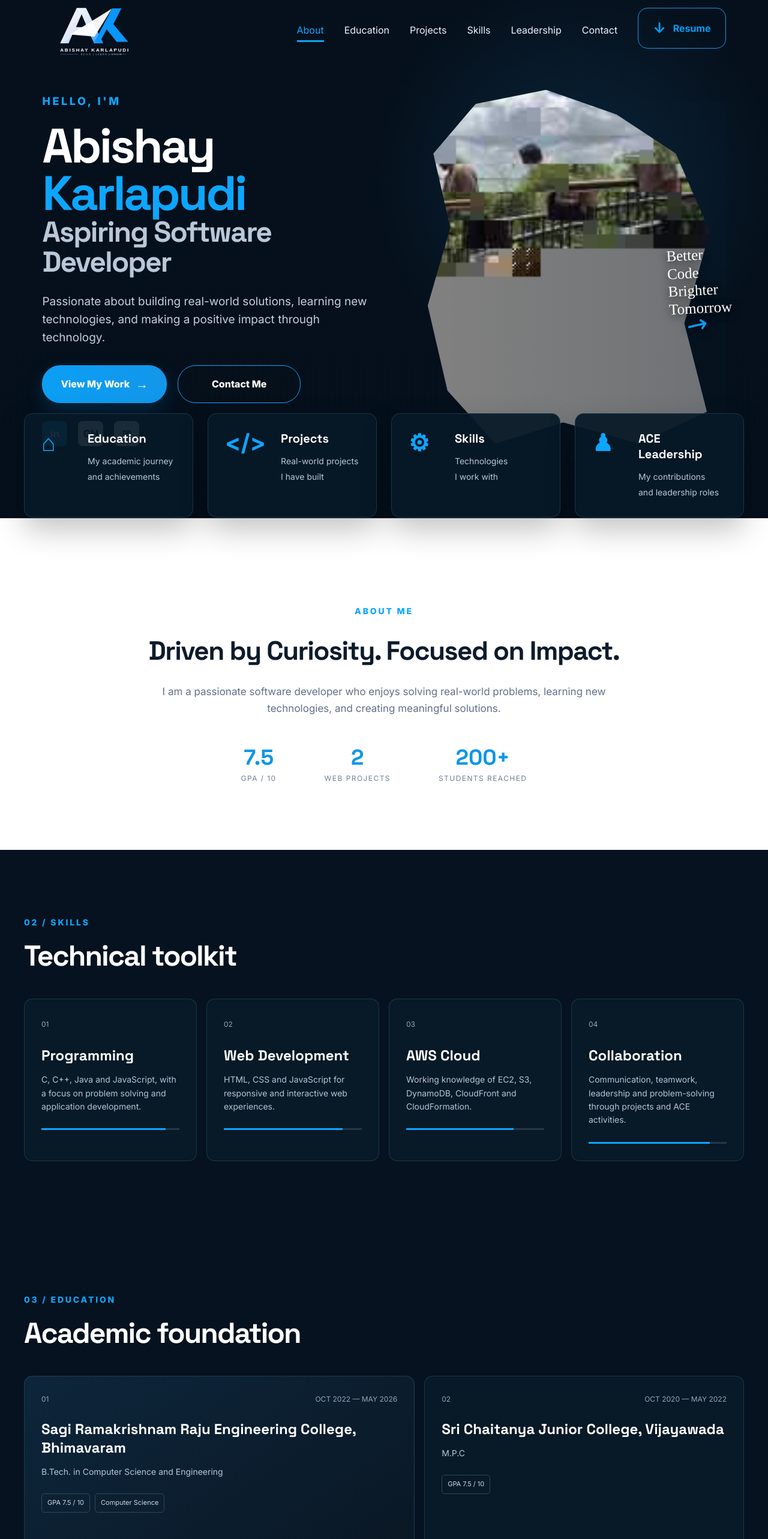
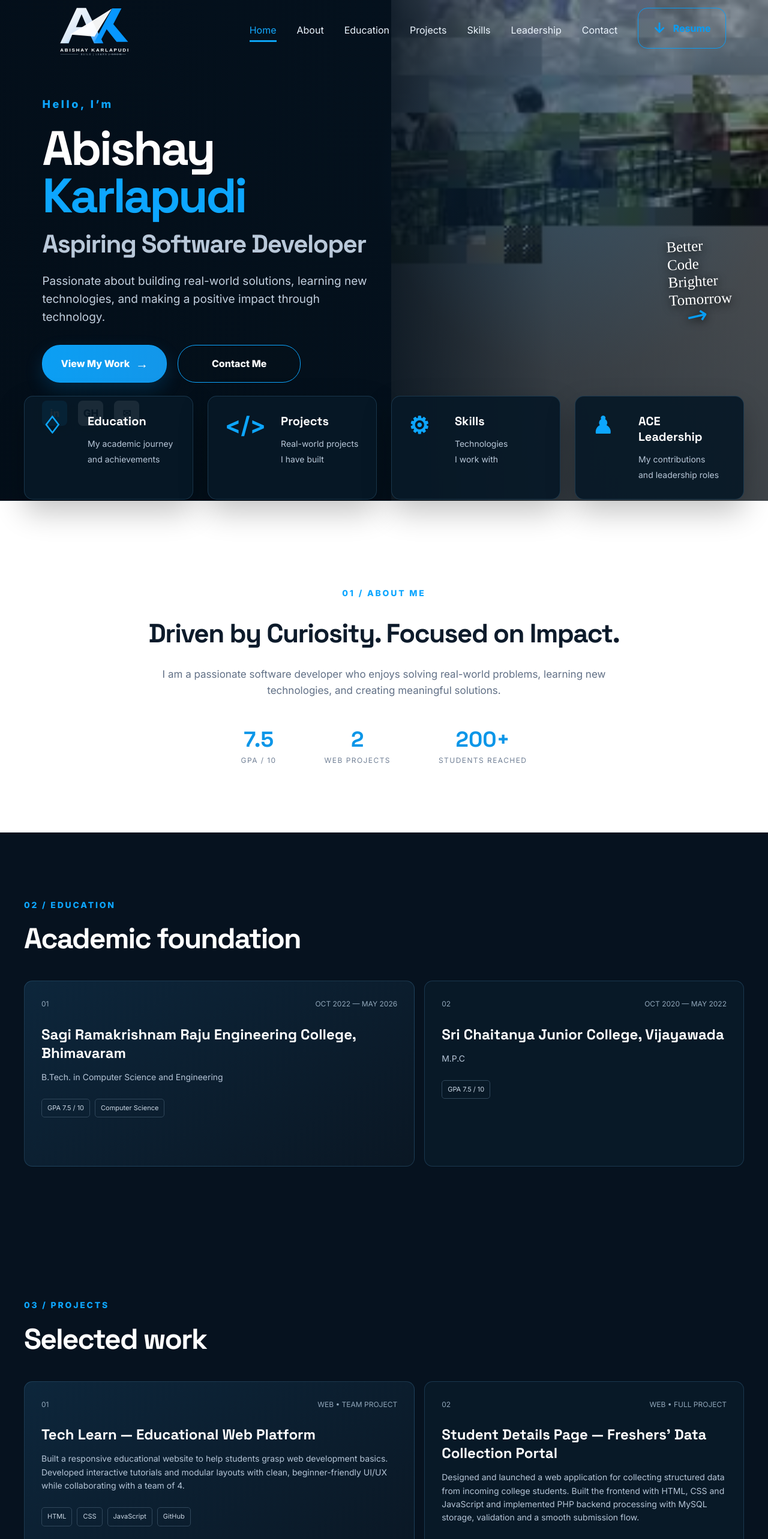
Before and after one commit to Abishaykarlapudi/abishay-karlapudi-portfolio, a React (Vite) app in the folder client/: page / in a window 1280 px wide. Shown: the top 2566 px of the page at 60% size. Built offline with nearby package versions, Linux system fonts and the light colour scheme.

Commit message:
Redesign portfolio to match reference

```diff
--- a/client/src/main.jsx
+++ b/client/src/main.jsx
@@ -8,6 +8,8 @@ const skills = [
   ['03', 'AWS Cloud', 'Working knowledge of EC2, S3, DynamoDB, CloudFront and CloudFormation.', '78%'],
   ['04', 'Collaboration', 'Communication, teamwork, leadership and problem-solving through projects and ACE activities.', '88%']
 ];
+
+const Icon = ({ children }) => <span className="feature-icon" aria-hidden="true">{children}</span>;
 
 const socialLinks = [
   ['in', 'LinkedIn', 'https://www.linkedin.com/'],
@@ -24,10 +26,12 @@ function App() {
     setStatus('Sending...');
     try {
       const r = await fetch(`${import.meta.env.VITE_API_URL || ''}/api/contact`, {
-        method: 'POST', headers: { 'Content-Type': 'application/json' }, body: JSON.stringify(form)
+        method: 'POST',
+        headers: { 'Content-Type': 'application/json' },
+        body: JSON.stringify(form)
       });
       const d = await r.json();
-      if (!r.ok) throw Error(d.error);
+      if (!r.ok) throw Error(d.error || 'Unable to send message.');
       setStatus(d.message);
       setForm({ name: '', email: '', subject: '', message: '' });
     } catch (err) {
@@ -35,55 +39,102 @@ function App() {
     }
   };
 
-  return <>
+  return <div className="site-shell">
     <header className="nav">
-      <a className="brand" href="#home" aria-label="Abishay Karlapudi home"><img src="/ak-logo.svg" alt="AK Abishay Karlapudi logo" /></a>
-      <nav>{['about', 'education', 'projects', 'skills', 'leadership', 'contact'].map(x => <a key={x} href={'#' + x}>{x[0].toUpperCase() + x.slice(1)}</a>)}</nav>
-      <a className="resume-btn" href="#contact"><span>↓</span> Resume</a>
+      <a className="brand" href="#home" aria-label="Abishay Karlapudi home">
+        <img src="/ak-logo.svg" alt="AK Abishay Karlapudi logo" />
+      </a>
+      <nav aria-label="Primary navigation">
+        {['home', 'about', 'education', 'projects', 'skills', 'leadership', 'contact'].map(x =>
+          <a key={x} href={'#' + x} className={x === 'home' ? 'active' : ''}>{x[0].toUpperCase() + x.slice(1)}</a>
+        )}
+      </nav>
+      <a className="resume-btn" href="#contact"><span className="download-icon">↓</span> Resume</a>
     </header>
 
     <main>
-      <section id="home" className="hero section">
+      <section id="home" className="hero">
         <div className="hero-copy">
-          <p className="eyebrow">HELLO, I'M</p>
+          <p className="eyebrow hero-eyebrow">Hello, I’m</p>
           <h1>Abishay <span>Karlapudi</span></h1>
           <h2>Aspiring Software Developer</h2>
           <p className="lead">Passionate about building real-world solutions, learning new technologies, and making a positive impact through technology.</p>
-          <div className="actions"><a className="btn primary" href="#projects">View My Work <b>→</b></a><a className="btn secondary" href="#contact">Contact Me</a></div>
-          <div className="socials">{socialLinks.map(([icon, label, href]) => <a key={label} href={href} target={href.startsWith('http') ? '_blank' : undefined} rel="noreferrer" aria-label={label}>{icon}</a>)}</div>
+          <div className="actions">
+            <a className="btn primary" href="#projects">View My Work <b>→</b></a>
+            <a className="btn secondary" href="#contact">Contact Me</a>
+          </div>
+          <div className="socials">
+            {socialLinks.map(([icon, label, href]) => <a key={label} href={href} target={href.startsWith('http') ? '_blank' : undefined} rel="noreferrer" aria-label={label}>{icon}</a>)}
+          </div>
         </div>
-        <div className="hero-visual">
-          <div className="photo-wrap"><img src="/profile-photo.svg" alt="Abishay by a scenic waterfront" /></div>
-          <div className="brush" />
-          <div className="slogan">Better<br/>Code<br/>Brighter<br/>Tomorrow<span>↗</span></div>
+
+        <div className="hero-visual" aria-label="Profile image">
+          <div className="paint-frame"><img src="/profile-photo.svg" alt="Abishay by a scenic waterfront" /></div>
+          <div className="paint-edge edge-one" />
+          <div className="paint-edge edge-two" />
+          <div className="slogan">Better<br />Code<br />Brighter<br />Tomorrow<span>↗</span></div>
         </div>
       </section>
 
-      <section className="feature-strip">
-        <a href="#education"><span className="feature-icon">⌂</span><div><b>Education</b><small>My academic journey<br/>and achievements</small></div></a>
-        <a href="#projects"><span className="feature-icon">&lt;/&gt;</span><div><b>Projects</b><small>Real-world projects<br/>I have built</small></div></a>
-        <a href="#skills"><span className="feature-icon">⚙</span><div><b>Skills</b><small>Technologies<br/>I work with</small></div></a>
-        <a href="#leadership"><span className="feature-icon">♟</span><div><b>ACE Leadership</b><small>My contributions<br/>and leadership roles</small></div></a>
+      <section className="feature-strip" aria-label="Portfolio highlights">
+        <a href="#education"><Icon>♢</Icon><div><b>Education</b><small>My academic journey<br />and achievements</small></div></a>
+        <a href="#projects"><Icon>&lt;/&gt;</Icon><div><b>Projects</b><small>Real-world projects<br />I have built</small></div></a>
+        <a href="#skills"><Icon>⚙</Icon><div><b>Skills</b><small>Technologies<br />I work with</small></div></a>
+        <a href="#leadership"><Icon>♟</Icon><div><b>ACE Leadership</b><small>My contributions<br />and leadership roles</small></div></a>
       </section>
 
       <section id="about" className="section about-section">
-        <p className="eyebrow center">ABOUT ME</p><h2 className="center-heading">Driven by Curiosity. Focused on Impact.</h2>
+        <p className="eyebrow center">01 / ABOUT ME</p>
+        <h2 className="center-heading">Driven by Curiosity. Focused on Impact.</h2>
         <p className="about-intro">I am a passionate software developer who enjoys solving real-world problems, learning new technologies, and creating meaningful solutions.</p>
-        <div className="about-grid"><div><b>7.5</b><span>GPA / 10</span></div><div><b>2</b><span>Web Projects</span></div><div><b>200+</b><span>Students Reached</span></div></div>
+        <div className="about-grid">
+          <div><b>7.5</b><span>GPA / 10</span></div>
+          <div><b>2</b><span>Web Projects</span></div>
+          <div><b>200+</b><span>Students Reached</span></div>
+        </div>
       </section>
 
-      <section id="skills" className="section"><p className="eyebrow">02 / SKILLS</p><h2>Technical toolkit</h2><div className="skill-grid">{skills.map(s => <article key={s[0]}><span>{s[0]}</span><h3>{s[1]}</h3><p>{s[2]}</p><div className="bar"><i style={{ width: s[3] }} /></div></article>)}</div></section>
+      <section id="education" className="section">
+        <p className="eyebrow">02 / EDUCATION</p>
+        <h2>Academic foundation</h2>
+        <div className="projects">
+          <article className="project featured"><div className="project-top"><span>01</span><span>OCT 2022 — MAY 2026</span></div><h3>Sagi Ramakrishnam Raju Engineering College, Bhimavaram</h3><p>B.Tech. in Computer Science and Engineering</p><div className="tags"><span>GPA 7.5 / 10</span><span>Computer Science</span></div></article>
+          <article className="project"><div className="project-top"><span>02</span><span>OCT 2020 — MAY 2022</span></div><h3>Sri Chaitanya Junior College, Vijayawada</h3><p>M.P.C</p><div className="tags"><span>GPA 7.5 / 10</span></div></article>
+        </div>
+      </section>
 
-      <section id="education" className="section"><p className="eyebrow">03 / EDUCATION</p><h2>Academic foundation</h2><div className="projects"><article className="project featured"><div className="project-top"><span>01</span><span>OCT 2022 — MAY 2026</span></div><h3>Sagi Ramakrishnam Raju Engineering College, Bhimavaram</h3><p>B.Tech. in Computer Science and Engineering</p><div className="tags"><span>GPA 7.5 / 10</span><span>Computer Science</span></div></article><article className="project"><div className="project-top"><span>02</span><span>OCT 2020 — MAY 2022</span></div><h3>Sri Chaitanya Junior College, Vijayawada</h3><p>M.P.C</p><div className="tags"><span>GPA 7.5 / 10</span></div></article></div></section>
+      <section id="projects" className="section">
+        <p className="eyebrow">03 / PROJECTS</p>
+        <h2>Selected work</h2>
+        <div className="projects">
+          <article className="project featured"><div className="project-top"><span>01</span><span>WEB • TEAM PROJECT</span></div><h3>Tech Learn — Educational Web Platform</h3><p>Built a responsive educational website to help students grasp web development basics. Developed interactive tutorials and modular layouts with clean, beginner-friendly UI/UX while collaborating with a team of 4.</p><div className="tags"><span>HTML</span><span>CSS</span><span>JavaScript</span><span>GitHub</span></div></article>
+          <article className="project"><div className="project-top"><span>02</span><span>WEB • FULL PROJECT</span></div><h3>Student Details Page — Freshers’ Data Collection Portal</h3><p>Designed and launched a web application for collecting structured data from incoming college students. Built the frontend with HTML, CSS and JavaScript and implemented PHP backend processing with MySQL storage, validation and a smooth submission flow.</p><div className="tags"><span>HTML</span><span>CSS</span><span>JavaScript</span><span>PHP</span><span>MySQL</span></div></article>
+        </div>
+      </section>
 
-      <section id="projects" className="section"><p className="eyebrow">04 / PROJECTS</p><h2>Selected work</h2><div className="projects"><article className="project featured"><div className="project-top"><span>01</span><span>WEB • TEAM PROJECT</span></div><h3>Tech Learn — Educational Web Platform</h3><p>Built a responsive educational website to help students grasp web development basics. Developed interactive tutorials and modular layouts with clean, beginner-friendly UI/UX while collaborating with a team of 4.</p><div className="tags"><span>HTML</span><span>CSS</span><span>JavaScript</span><span>GitHub</span></div></article><article className="project"><div className="project-top"><span>02</span><span>WEB • FULL PROJECT</span></div><h3>Student Details Page — Freshers’ Data Collection Portal</h3><p>Designed and launched a web application for collecting structured data from incoming college students. Built the frontend with HTML, CSS and JavaScript and implemented PHP backend processing with MySQL storage, validation and a smooth submission flow.</p><div className="tags"><span>HTML</span><span>CSS</span><span>JavaScript</span><span>PHP</span><span>MySQL</span></div></article></div></section>
+      <section id="skills" className="section">
+        <p className="eyebrow">04 / SKILLS</p>
+        <h2>Technical toolkit</h2>
+        <div className="skill-grid">{skills.map(s => <article key={s[0]}><span className="number">{s[0]}</span><h3>{s[1]}</h3><p>{s[2]}</p><div className="bar"><i style={{ width: s[3] }} /></div></article>)}</div>
+      </section>
 
-      <section id="leadership" className="section"><p className="eyebrow">05 / LEADERSHIP</p><h2>Leadership & responsibility</h2><div className="cert-list"><div><b>Senior Body Member — Association of Computer Engineers (ACE)</b><span>June 2025 — Present · Leading and mentoring junior members, organizing technical events and workshops, and coordinating strategic planning.</span></div><div><b>Executive Body Member — ACE</b><span>June 2024 — March 2025 · Co-organized 4+ tech events and coding workshops for 200+ students and coordinated logistics with a 24-member team.</span></div></div></section>
+      <section id="leadership" className="section">
+        <p className="eyebrow">05 / LEADERSHIP</p>
+        <h2>Leadership & responsibility</h2>
+        <div className="cert-list">
+          <div><b>Senior Body Member — Association of Computer Engineers (ACE)</b><span>June 2025 — Present · Leading and mentoring junior members, organizing technical events and workshops, and coordinating strategic planning.</span></div>
+          <div><b>Executive Body Member — ACE</b><span>June 2024 — March 2025 · Co-organized 4+ tech events and coding workshops for 200+ students and coordinated logistics with a 24-member team.</span></div>
+        </div>
+      </section>
 
-      <section id="contact" className="section contact"><div><p className="eyebrow">06 / CONTACT</p><h2>Have a project or opportunity?</h2><p>I'm open to opportunities where I can apply Java, problem solving and full-stack development skills.</p><div className="contact-info"><span>✉ <a href="mailto:kabishay1@gmail.com">kabishay1@gmail.com</a></span><span>☎ <a href="tel:+918309617699">+91 8309617699</a></span><span>📍 Andhra Pradesh, India</span></div></div><form onSubmit={submit}><div className="row"><label>Name<input value={form.name} onChange={e => setForm({ ...form, name: e.target.value })} required /></label><label>Email<input type="email" value={form.email} onChange={e => setForm({ ...form, email: e.target.value })} required /></label></div><label>Subject<input value={form.subject} onChange={e => setForm({ ...form, subject: e.target.value })} required /></label><label>Message<textarea rows="5" value={form.message} onChange={e => setForm({ ...form, message: e.target.value })} required /></label><button className="btn primary" type="submit">Send message ↗</button>{status && <p className="success">{status}</p>}</form></section>
+      <section id="contact" className="section contact">
+        <div><p className="eyebrow">06 / CONTACT</p><h2>Have a project or opportunity?</h2><p>I’m open to opportunities where I can apply Java, problem solving and full-stack development skills.</p><div className="contact-info"><span>✉ <a href="mailto:kabishay1@gmail.com">kabishay1@gmail.com</a></span><span>☎ <a href="tel:+918309617699">+91 8309617699</a></span><span>📍 Andhra Pradesh, India</span></div></div>
+        <form onSubmit={submit}><div className="row"><label>Name<input value={form.name} onChange={e => setForm({ ...form, name: e.target.value })} required /></label><label>Email<input type="email" value={form.email} onChange={e => setForm({ ...form, email: e.target.value })} required /></label></div><label>Subject<input value={form.subject} onChange={e => setForm({ ...form, subject: e.target.value })} required /></label><label>Message<textarea rows="5" value={form.message} onChange={e => setForm({ ...form, message: e.target.value })} required /></label><button className="btn primary" type="submit">Send message ↗</button>{status && <p className="success">{status}</p>}</form>
+      </section>
     </main>
+
     <footer><span>© 2026 Abishay Karlapudi</span><span>Built with React + Express + MongoDB</span></footer>
-  </>;
+  </div>;
 }
 
 createRoot(document.getElementById('root')).render(<App />);
```
